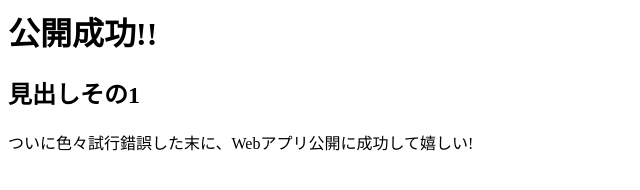
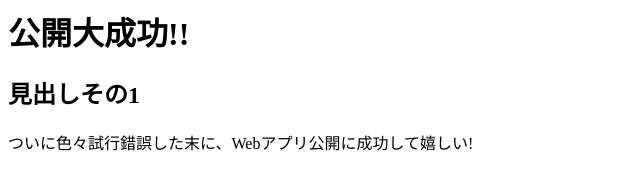
Before and after one commit to rn-program/Test02, a plain HTML site: page index.html in a window 1280 px wide. Shown: the whole page, without its empty margins (0-640 px from the left). Drawn offline with Linux system fonts and the light colour scheme.

Commit message:
Update index.html

```diff
--- a/index.html
+++ b/index.html
@@ -5,7 +5,7 @@
     <title>Web公開練習</title>
   </head>
   <body>
-    <h1>公開成功!!</h1>
+    <h1>公開大成功!!</h1>
     <h2>見出しその1</h2>
     <p>ついに色々試行錯誤した末に、Webアプリ公開に成功して嬉しい!</p>
   </body>
```
